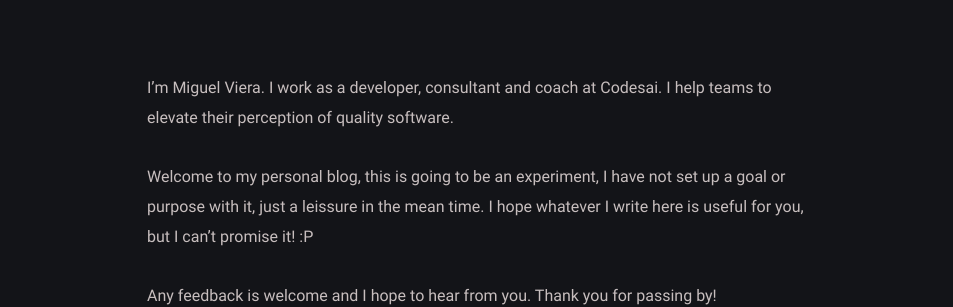
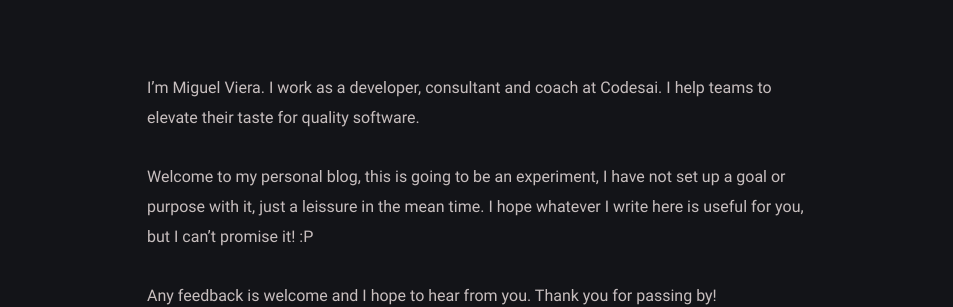
Before and after one commit to mangelviera/mangelviera.github.io, a Jekyll site: the page built from about.md, in a window 1280 px wide. Shown: the part 228-535 px from the top of the page, without its empty margins (163-1116 px from the left). Built offline with Jekyll 4.4.1, drawn with Linux system fonts in a browser that asks for light colours.

Commit message:
Improve about

```diff
--- a/about.md
+++ b/about.md
@@ -6,7 +6,7 @@ excerpt: I'm Miguel Viera. I work as a developer, consultant and coach at Codesa
 comments: false
 ---
 
-I'm Miguel Viera. I work as a developer, consultant and coach at Codesai. I help teams to elevate their perception of quality software.
+I'm Miguel Viera. I work as a developer, consultant and coach at Codesai. I help teams to elevate their taste for quality software.
 
 Welcome to my personal blog, this is going to be an experiment, I have not set up a goal or purpose with it, just a leissure in the mean time. I hope whatever I write here is useful for you, but I can't promise it! :P
 
```
